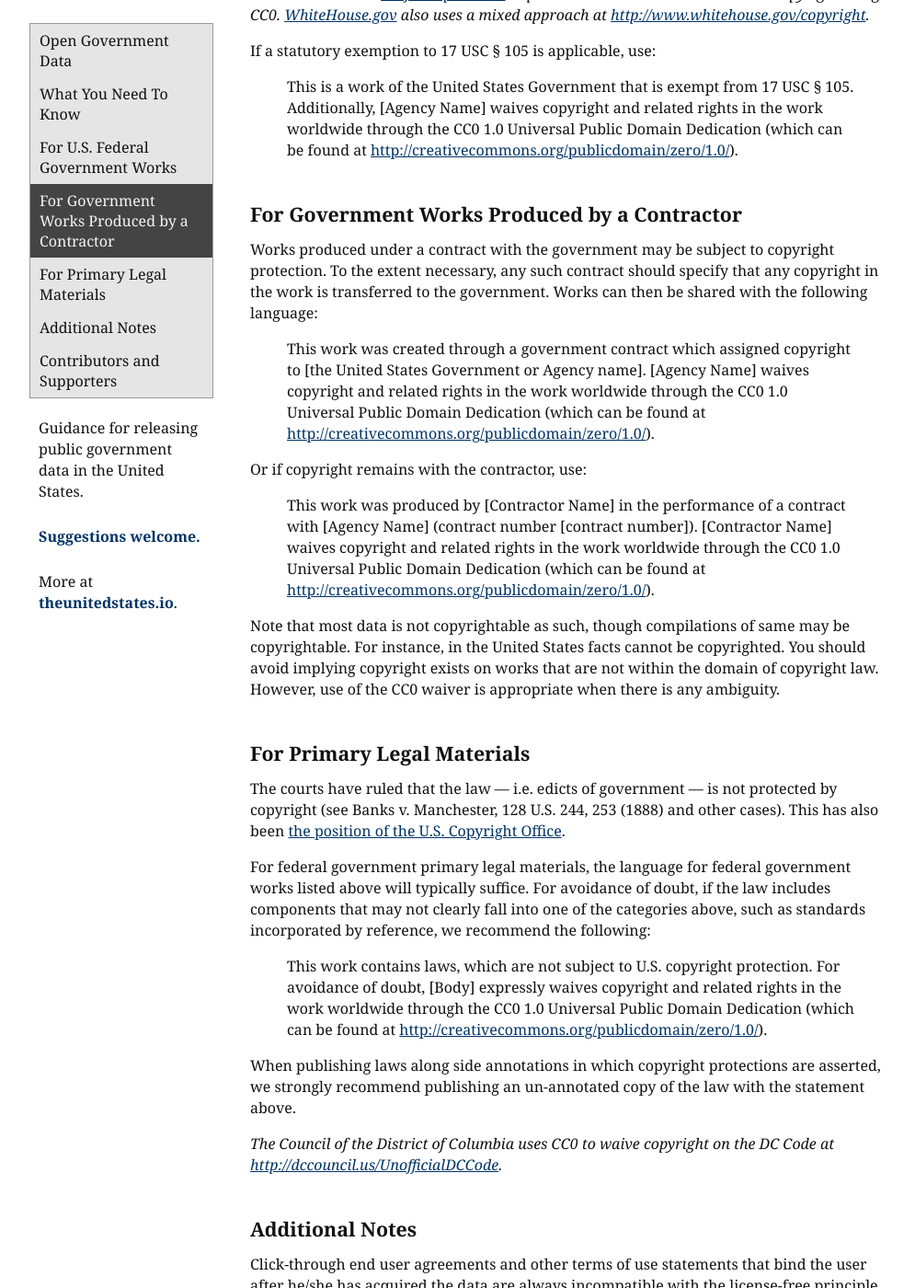
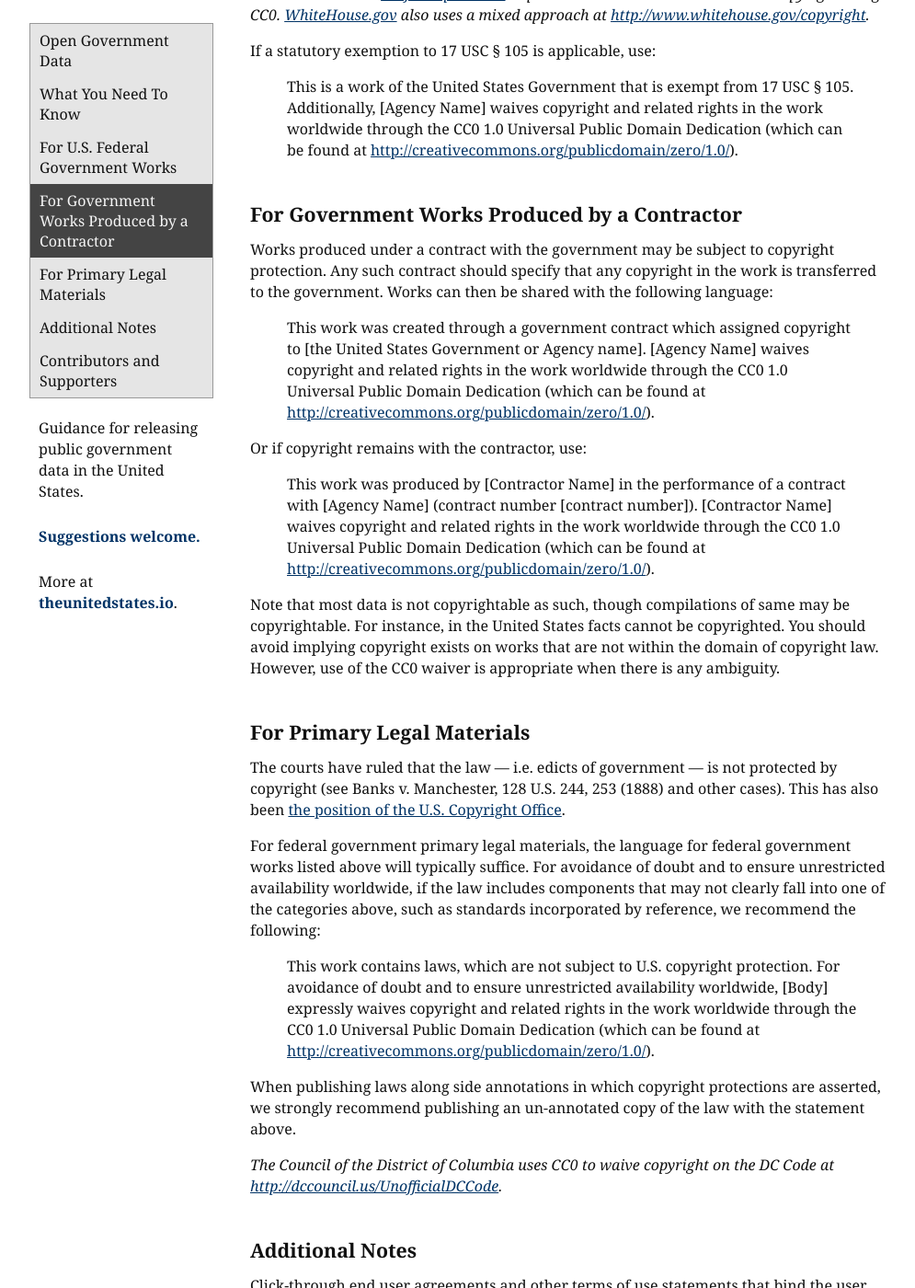
Before and after one commit to unitedstates/licensing, a Jekyll site: the page built from index.md, in a window 1280 px wide and 1400 px high, scrolled down 1832 px. Shown: the whole window at 92% size, without its empty margins (18-1013 px from the left). Built offline with Jekyll 4.4.1, drawn with Linux system fonts in a browser that asks for light colours; nearby versions of some CDN libraries; some web fonts are replaced.

Commit message:
Tiny resolutions worked out in https://github.com/unitedstates/licensing/pull/1#issuecomment-28348384

```diff
--- a/index.md
+++ b/index.md
@@ -48,7 +48,7 @@ If a statutory exemption to 17 USC § 105 is applicable, use:
 
 #### For Government Works Produced by a Contractor
 
-Works produced under a contract with the government may be subject to copyright protection. To the extent necessary, any such contract should specify that any copyright in the work is transferred to the government. Works can then be shared with the following language:
+Works produced under a contract with the government may be subject to copyright protection. Any such contract should specify that any copyright in the work is transferred to the government. Works can then be shared with the following language:
 
 > This work was created through a government contract which assigned copyright to [the United States Government or Agency name]. [Agency Name] waives copyright and related rights in the work worldwide through the CC0 1.0 Universal Public Domain Dedication (which can be found at [http://creativecommons.org/publicdomain/zero/1.0/](http://creativecommons.org/publicdomain/zero/1.0/)).
 
@@ -62,9 +62,9 @@ Note that most data is not copyrightable as such, though compilations of same ma
 
 The courts have ruled that the law — i.e. edicts of government — is not protected by copyright (see Banks v. Manchester, 128 U.S. 244, 253 (1888) and other cases). This has also been [the position of the U.S. Copyright Office][5].
 
-For federal government primary legal materials, the language for federal government works listed above will typically suffice. For avoidance of doubt, if the law includes components that may not clearly fall into one of the categories above, such as standards incorporated by reference, we recommend the following:
+For federal government primary legal materials, the language for federal government works listed above will typically suffice. For avoidance of doubt and to ensure unrestricted availability worldwide, if the law includes components that may not clearly fall into one of the categories above, such as standards incorporated by reference, we recommend the following:
 
-> This work contains laws, which are not subject to U.S. copyright protection. For avoidance of doubt, [Body] expressly waives copyright and related rights in the work worldwide through the CC0 1.0 Universal Public Domain Dedication (which can be found at [http://creativecommons.org/publicdomain/zero/1.0/](http://creativecommons.org/publicdomain/zero/1.0/)).
+> This work contains laws, which are not subject to U.S. copyright protection. For avoidance of doubt and to ensure unrestricted availability worldwide, [Body] expressly waives copyright and related rights in the work worldwide through the CC0 1.0 Universal Public Domain Dedication (which can be found at [http://creativecommons.org/publicdomain/zero/1.0/](http://creativecommons.org/publicdomain/zero/1.0/)).
 
 When publishing laws along side annotations in which copyright protections are asserted, we strongly recommend publishing an un-annotated copy of the law with the statement above.
 
```
